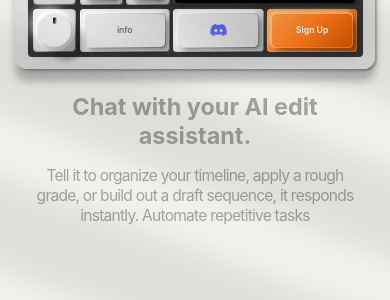
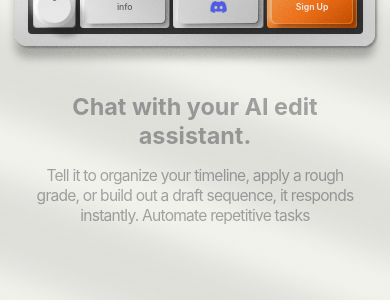
Before and after one commit to CookseyNiceTouch/landingpagev7, a React (Vite) app: page / in a window 390 px wide. Shown: the part 489-789 px from the top of the page. Built offline with nearby package versions, Linux system fonts and the light colour scheme; a web font is replaced by a local one.

Commit message:
fixed device jumping around

```diff
--- a/src/App.css
+++ b/src/App.css
@@ -274,6 +274,10 @@ html, body {
     text-align: center;
     width: 100%;
     padding: 0 1rem;
+    min-height: 200px; /* Fixed minimum height to prevent jumping */
+    display: flex;
+    flex-direction: column;
+    justify-content: center; /* Center content within fixed height */
   }
 
   .main-content {
@@ -351,6 +355,10 @@ html, body {
      max-width: 100%;
      text-align: center;
      padding: 0 1rem;
+     min-height: 180px; /* Slightly smaller min-height for mobile */
+     display: flex;
+     flex-direction: column;
+     justify-content: center; /* Center content within fixed height */
    }
 
   .feature-title {
```
Lines whose indentation alone changed are shown as unchanged.
